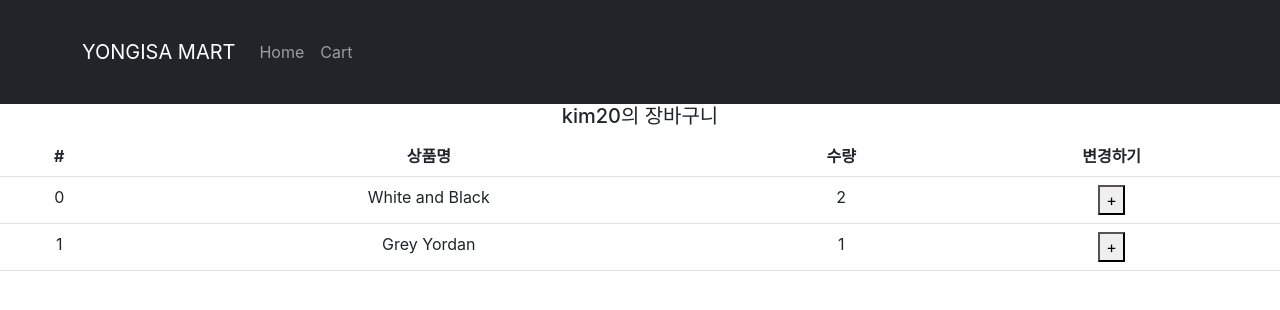
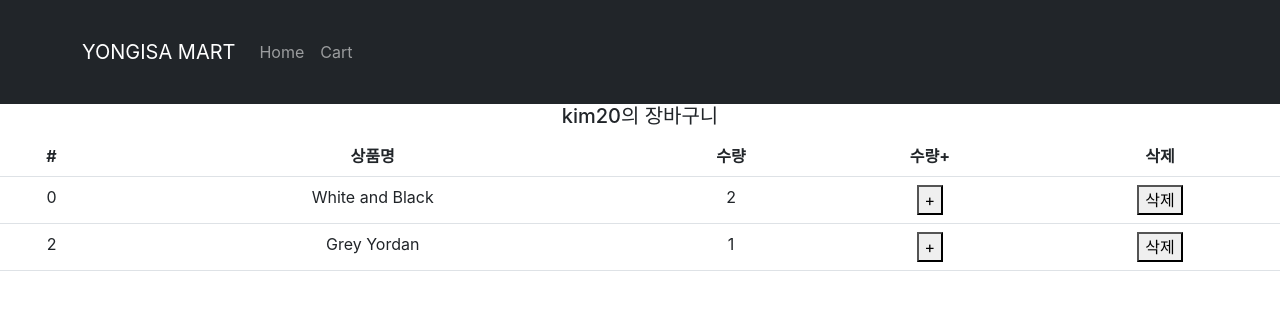
Before and after one commit to yongisadragon/react-typescript, a React (Create React App) app in the folder react/shop/: page /cart in a window 1280 px wide. Shown: the top 310 px of the page. Built offline with nearby package versions, Linux system fonts and the light colour scheme.

Commit message:
1017 삭제, 장바구니 추가 기능

```diff
--- a/react/shop/src/pages/Cart.js
+++ b/react/shop/src/pages/Cart.js
@@ -1,7 +1,7 @@
 import { Table } from "react-bootstrap";
 import { useDispatch, useSelector } from "react-redux";
 import { changeName } from "../store/useSlice";
-import { increaseCount } from "../store";
+import { deleteItem, increaseCount } from "../store";
 
 export default function Cart() {
   // redux store 가져와줌.
@@ -10,11 +10,10 @@ export default function Cart() {
   // });
   // 이렇게 뽑아서 따로 쓰는게 더 편하겠네요. 중괄호랑 return은 세트로 생략가능
   const user = useSelector((state) => state.user);
-  const stock = useSelector((state) => state.stock);
   const cart = useSelector((state) => state.cart);
   const dispatch = useDispatch();
 
-  console.log(user, stock);
+  console.log(cart);
 
   // tr-행생성, th,td-열생성
   // 장바구니에 필요한 state(예를들어서 td에 들어갈 변하는 값들)들이 App,Detail,Cart 어디에서나 필요하다면? -> 원래는 최상위에 state보관 -> 상태관리 라이브러리 필요
@@ -32,7 +31,8 @@ export default function Cart() {
             <th>#</th>
             <th>상품명</th>
             <th>수량</th>
-            <th>변경하기</th>
+            <th>수량+</th>
+            <th>삭제</th>
           </tr>
         </thead>
         <tbody>
@@ -50,6 +50,15 @@ export default function Cart() {
                   +
                 </button>
               </td>
+              <td>
+                <button
+                  onClick={() => {
+                    dispatch(deleteItem(item.id));
+                  }}
+                >
+                  삭제
+                </button>
+              </td>
             </tr>
           ))}
         </tbody>
--- a/react/shop/src/pages/Detail.js
+++ b/react/shop/src/pages/Detail.js
@@ -109,7 +109,7 @@ export default function Detail({ shoes }) {
                       count: 1,
                     })
                   );
-                  // navigate("/cart");
+                  navigate("/cart");
                 }}
               >
                 주문하기
--- a/react/shop/src/store.js
+++ b/react/shop/src/store.js
@@ -8,7 +8,7 @@ let cart = createSlice({
   name: "cart",
   initialState: [
     { id: 0, name: "White and Black", count: 2 },
-    { id: 1, name: "Grey Yordan", count: 1 },
+    { id: 2, name: "Grey Yordan", count: 1 },
   ],
   reducers: {
     increaseCount(state, action) {
@@ -19,12 +19,23 @@ let cart = createSlice({
       state[matchNum].count++;
     },
     addItem(state, action) {
-      state.push(action.payload);
+      // 일반적으로 state.push(action.payload)도 됨. 스프레드는 iterable해야하는듯. 그래서 payload값 배열로 설정해줬음.
+      // find 못하면 undefined. 찾으면 첫번째 요소 넣어줌.
+      let matchItem = state.find((a) => a.id == action.payload.id);
+      if (matchItem) {
+        matchItem.count++;
+      } else {
+        state.push(action.payload);
+      }
+    },
+    deleteItem(state, action) {
+      let matchNum = state.findIndex((a) => a.id === action.payload);
+      state.splice(matchNum, 1);
     },
   },
 });
 
-export let { increaseCount, addItem } = cart.actions;
+export let { increaseCount, addItem, deleteItem } = cart.actions;
 
 // confiureStore는 slice를 등록하는 곳이다. 규격에 맞춰야함. => 변수.reducer가 store에 등록하는 동작이며, 왼쪽 작명이름은 보통 변수와 이름을 맞춘다. 다른 파일에서 useSelector로 사용할때에는 왼쪽 이름을 끌어다 쓴다.
 export default configureStore({
```
